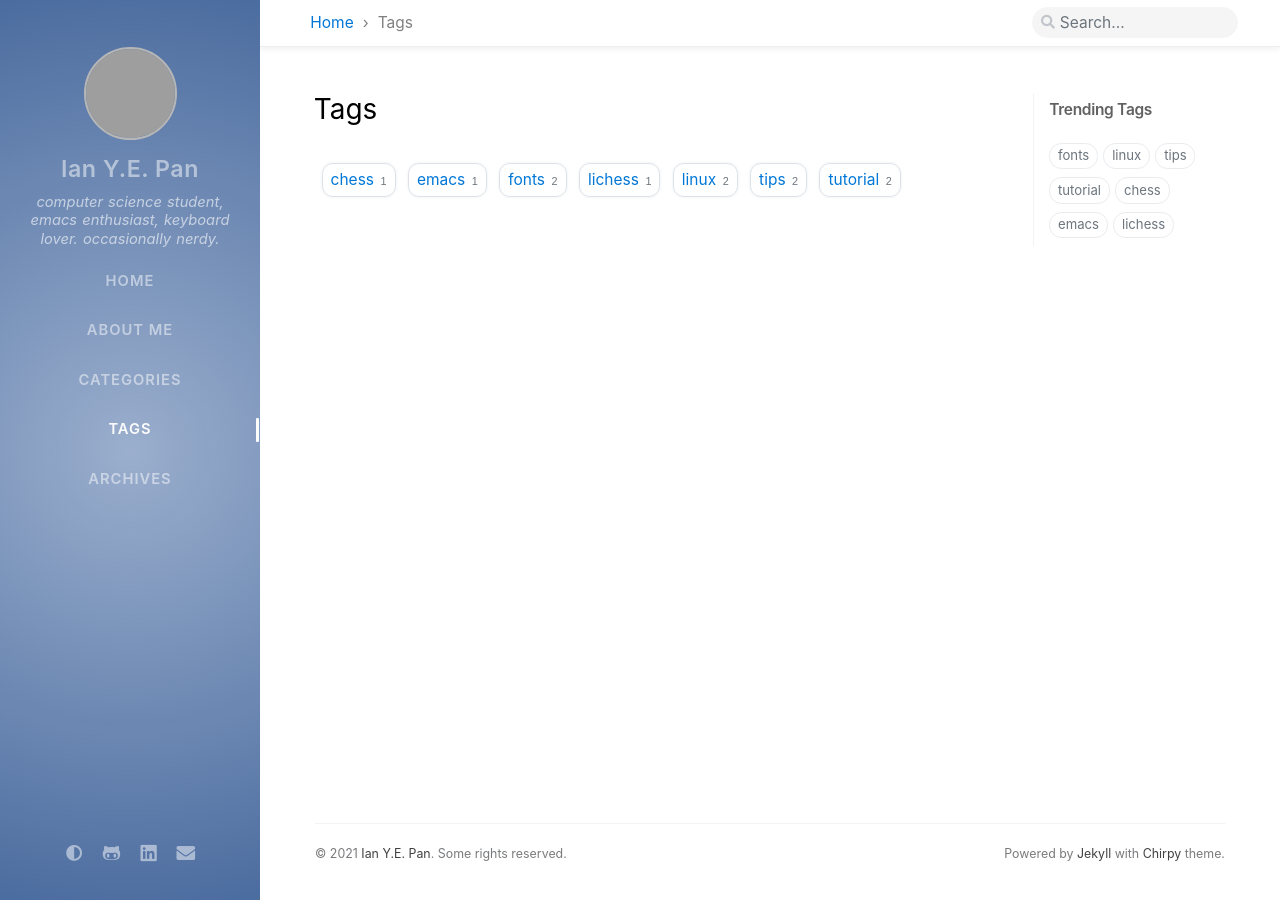
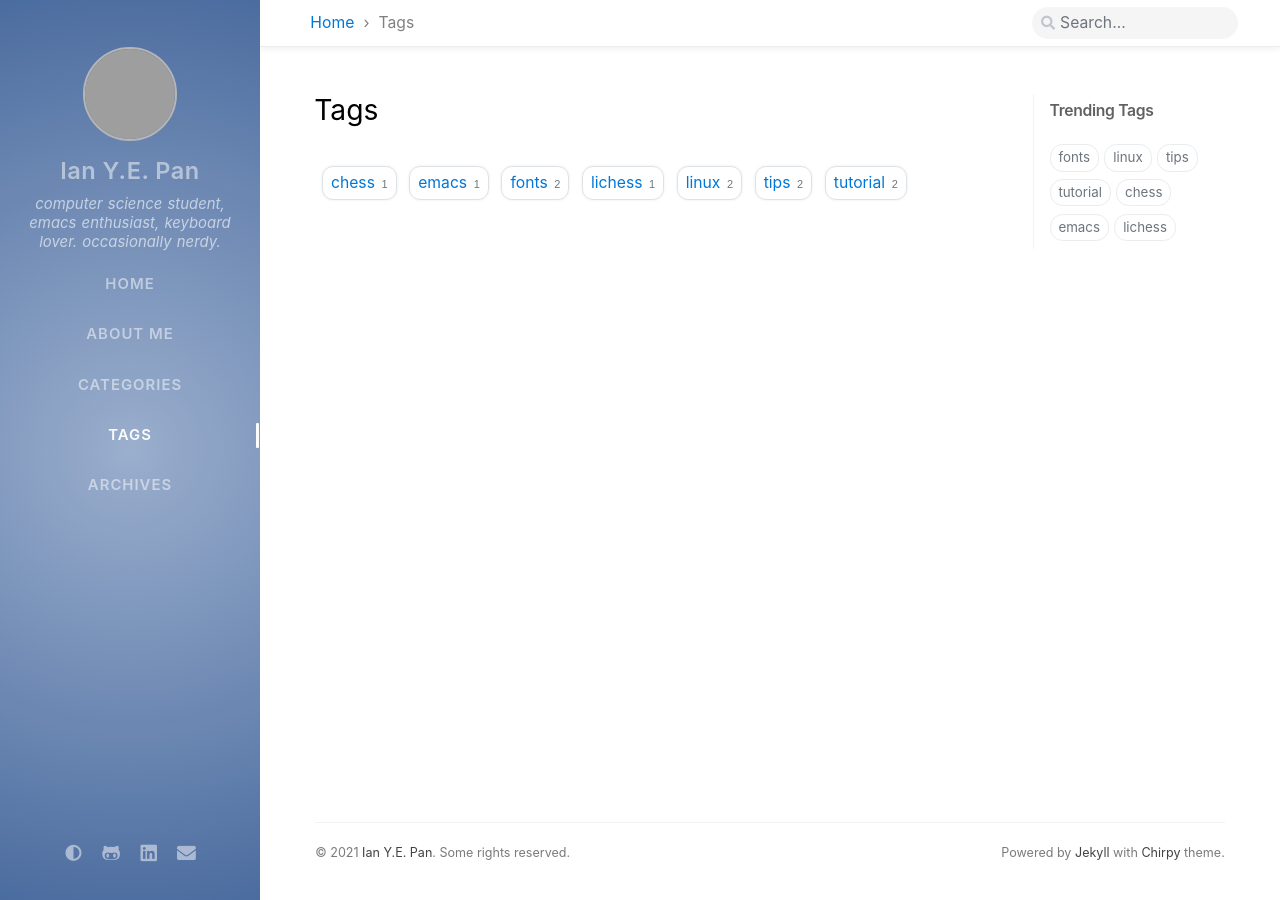
Before and after one commit to ianyepan/ianyepan.github.io, a Jekyll site: the page built from _tabs/tags.md, in a window 1280 px wide. Built offline with Jekyll 4.4.1, drawn with Linux system fonts in a browser that asks for light colours; nearby versions of some CDN libraries; comment, search, counter and statistics services are not loaded; grey boxes are pictures that could not be loaded.

Commit message:
Make font size slightly bigger (still < 16px)

```diff
--- a/_sass/addon/commons.scss
+++ b/_sass/addon/commons.scss
@@ -43,7 +43,7 @@ html[mode=dark] {
 }
 
 :root {
-  font-size: 15.5px;
+  font-size: 15.7px;
 }
 
 body {
```
